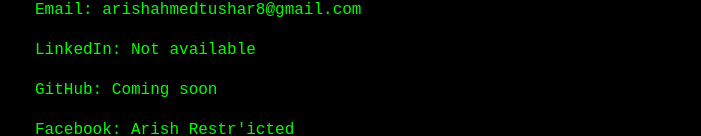
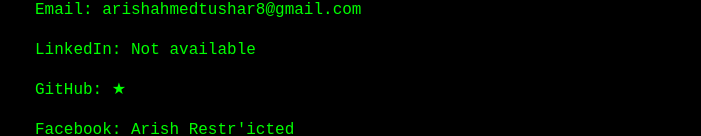
Before and after one commit to Error-404ux/BBh-INFO-, a plain HTML site: page index.html in a window 1280 px wide. Shown: the part 822-958 px from the top of the page, without its empty margins (15-716 px from the left). Drawn offline with Linux system fonts and the light colour scheme.

Commit message:
Update index.html

```diff
--- a/index.html
+++ b/index.html
@@ -44,7 +44,7 @@
 <h2>Contact</h2>
 <p>Email: arishahmedtushar8@gmail.com</p>
 <p>LinkedIn: Not available</p>
-<p>GitHub: Coming soon</p>
+<p>GitHub: ★</p>
 <p>Facebook: Arish Restr'icted</p>
 
 <a href="https://wa.me/8801922450569" target="_blank">
```
